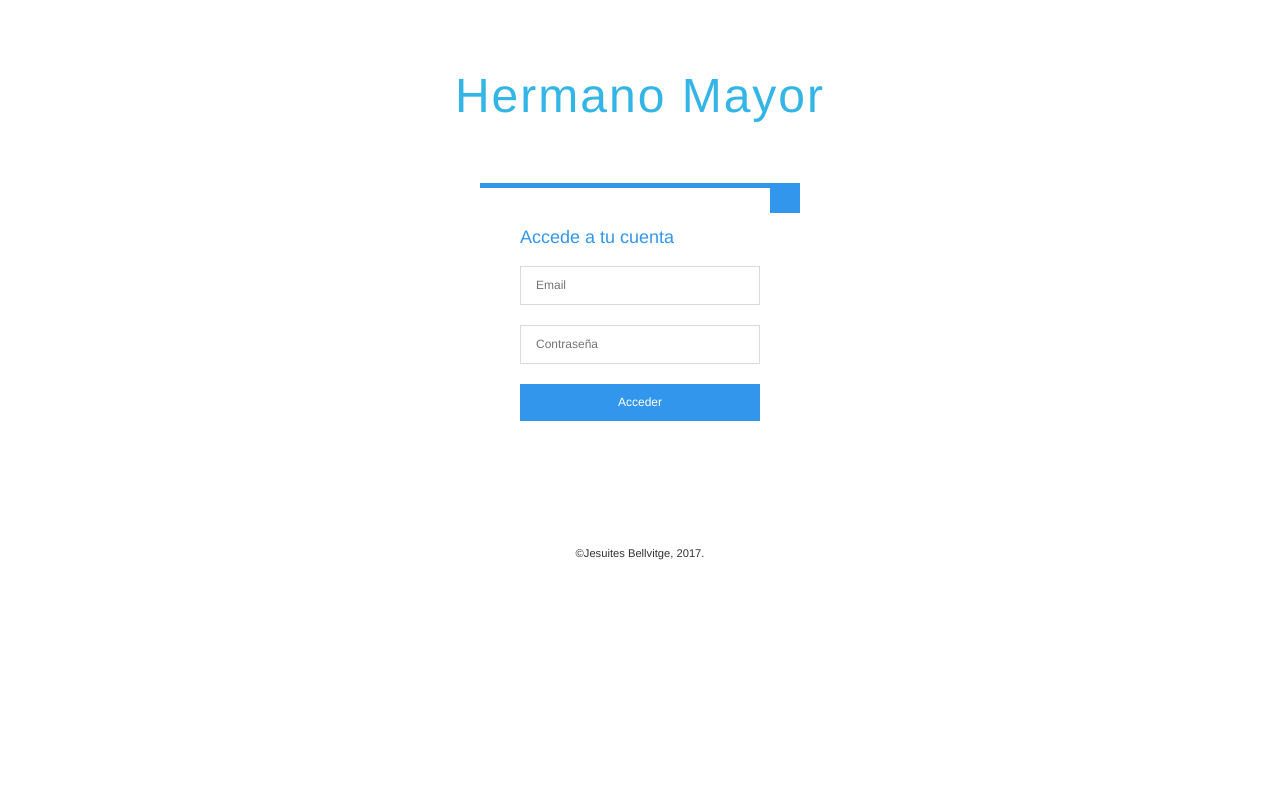
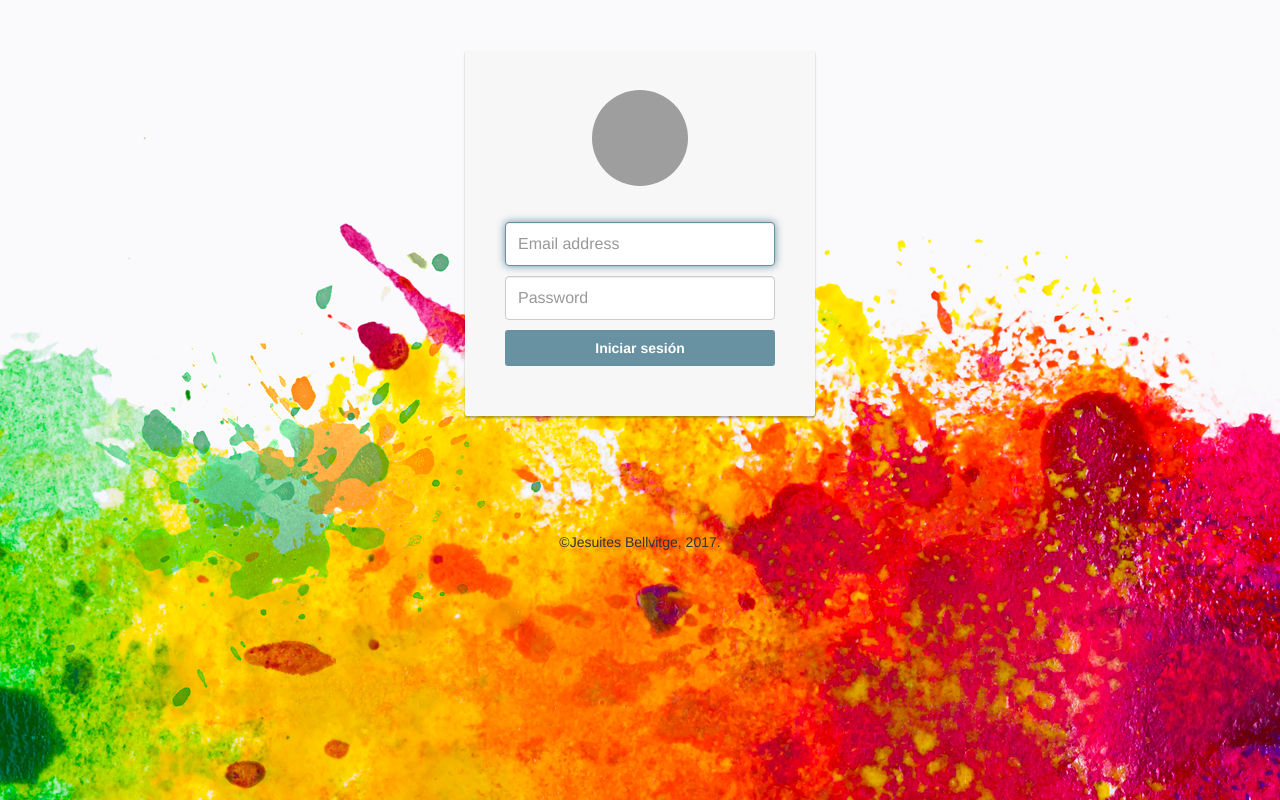
Before and after one commit to DAWPR7/PR07, a PHP site: page /login.php in a window 1280 px wide. Run offline with PHP 8.4, Linux system fonts and the light colour scheme; some libraries are stand-ins or nearby versions; grey boxes are pictures that could not be loaded.

Commit message:
login, estilos, libro estilos
El libro de estilos le he dado prioridad porque he visto que se entrega
mañana. Sergi ponte con el logo y con el por favor ;)

```diff
--- a/assets/css/login.css
+++ b/assets/css/login.css
@@ -1,3 +1,146 @@
+/*
+ * Specific styles of signin component
+ */
+/*
+ * General styles
+ */
+body, html {
+    height: 100%;
+    background-repeat: no-repeat;
+
+
+}
+
+.card-container.card {
+    max-width: 350px;
+    padding: 40px 40px;
+}
+
+.btn {
+    font-weight: 700;
+    height: 36px;
+    -moz-user-select: none;
+    -webkit-user-select: none;
+    user-select: none;
+    cursor: default;
+}
+
+/*
+ * Card component
+ */
+.card {
+    background-color: #F7F7F7;
+    /* just in case there no content*/
+    padding: 20px 25px 30px;
+    margin: 0 auto 25px;
+    margin-top: 50px;
+    /* shadows and rounded borders */
+    -moz-border-radius: 2px;
+    -webkit-border-radius: 2px;
+    border-radius: 2px;
+    -moz-box-shadow: 0px 2px 2px rgba(0, 0, 0, 0.3);
+    -webkit-box-shadow: 0px 2px 2px rgba(0, 0, 0, 0.3);
+    box-shadow: 0px 2px 2px rgba(0, 0, 0, 0.3);
+}
+
+.profile-img-card {
+    width: 96px;
+    height: 96px;
+    margin: 0 auto 10px;
+    display: block;
+    -moz-border-radius: 50%;
+    -webkit-border-radius: 50%;
+    border-radius: 50%;
+}
+
+/*
+ * Form styles
+ */
+.profile-name-card {
+    font-size: 16px;
+    font-weight: bold;
+    text-align: center;
+    margin: 10px 0 0;
+    min-height: 1em;
+}
+
+.reauth-email {
+    display: block;
+    color: #404040;
+    line-height: 2;
+    margin-bottom: 10px;
+    font-size: 14px;
+    text-align: center;
+    overflow: hidden;
+    text-overflow: ellipsis;
+    white-space: nowrap;
+    -moz-box-sizing: border-box;
+    -webkit-box-sizing: border-box;
+    box-sizing: border-box;
+}
+
+.form-signin #inputEmail,
+.form-signin #inputPassword {
+    direction: ltr;
+    height: 44px;
+    font-size: 16px;
+}
+
+.form-signin input[type=email],
+.form-signin input[type=password],
+.form-signin input[type=text],
+.form-signin button {
+    width: 100%;
+    display: block;
+    margin-bottom: 10px;
+    z-index: 1;
+    position: relative;
+    -moz-box-sizing: border-box;
+    -webkit-box-sizing: border-box;
+    box-sizing: border-box;
+}
+
+.form-signin .form-control:focus {
+    border-color: rgb(104, 145, 162);
+    outline: 0;
+    -webkit-box-shadow: inset 0 1px 1px rgba(0,0,0,.075),0 0 8px rgb(104, 145, 162);
+    box-shadow: inset 0 1px 1px rgba(0,0,0,.075),0 0 8px rgb(104, 145, 162);
+}
+
+.btn.btn-signin {
+    /*background-color: #4d90fe; */
+    background-color: rgb(104, 145, 162);
+    /* background-color: linear-gradient(rgb(104, 145, 162), rgb(12, 97, 33));*/
+    padding: 0px;
+    font-weight: 700;
+    font-size: 14px;
+    height: 36px;
+    -moz-border-radius: 3px;
+    -webkit-border-radius: 3px;
+    border-radius: 3px;
+    border: none;
+    -o-transition: all 0.218s;
+    -moz-transition: all 0.218s;
+    -webkit-transition: all 0.218s;
+    transition: all 0.218s;
+}
+
+.btn.btn-signin:hover,
+.btn.btn-signin:active,
+.btn.btn-signin:focus {
+    background-color: rgb(12, 97, 33);
+}
+
+.forgot-password {
+    color: rgb(104, 145, 162);
+}
+
+.forgot-password:hover,
+.forgot-password:active,
+.forgot-password:focus{
+    color: rgb(12, 97, 33);
+}
+
 /* Footer */
 
     #footer {
@@ -22,7 +165,7 @@
         #footer .copyright {
             width: 100%;
             margin: 2.5em 0 2em 0;
-			font-size: 0.8em;
+            font-size: 1em;
             text-align: center;
         }
 
@@ -50,7 +193,7 @@
                 }
 
                 #footer .copyright {
-					text-align: left;
+                    text-align: center;
                 }
 
         }
@@ -78,285 +221,3 @@
             }
 
         }
-
-/* Module */
-.form2-module {
-  position: relative;
-  background: #ffffff;
-  max-width: 640px;
-  width: 100%;
-  border-top: 5px solid #3297ec;
-  box-shadow: 0 0 3 px rgba(0, 0, 0, 0.1);
-  margin: 0 auto;
-  margin-bottom: 40px;
-}
-.form-module {
-  position: relative;
-  background: #ffffff;
-  max-width: 320px;
-  width: 100%;
-  border-top: 5px solid #3297ec;
-  box-shadow: 0 0 3 px rgba(0, 0, 0, 0.1);
-  margin: 0 auto;
-}
-		.form-module {
-  position: relative;
-  background: #ffffff;
-  max-width: 320px;
-  width: 100%;
-  border-top: 5px solid #3297ec;
-  box-shadow: 0 0 3 px rgba(0, 0, 0, 0.1);
-  margin: 0 auto;
-}
-.form2-module .toggle {
-  cursor: pointer;
-  position: absolute;
-  top: -0;
-  right: -0;
-  background: #3297ec;
-  width: 30px;
-  height: 30px;
-  margin: -5px 0 0;
-  color: #ffffff;
-  font-size: 12px;
-  line-height: 30px;
-  text-align: center;
-}
-.form-module .toggle {
-  cursor: pointer;
-  position: absolute;
-  top: -0;
-  right: -0;
-  background: #3297ec;
-  width: 30px;
-  height: 30px;
-  margin: -5px 0 0;
-  color: #ffffff;
-  font-size: 12px;
-  line-height: 30px;
-  text-align: center;
-}
-.form2-module .toggle .tooltip {
-  position: absolute;
-  top: 5px;
-  right: -65px;
-  display: block;
-  background: rgba(0, 0, 0, 0.6);
-  width: auto;
-  padding: 5px;
-  font-size: 10px;
-  line-height: 2;
-  text-transform: uppercase;
-}
-.form-module .toggle .tooltip {
-  position: absolute;
-  top: 5px;
-  right: -65px;
-  display: block;
-  background: rgba(0, 0, 0, 0.6);
-  width: auto;
-  padding: 5px;
-  font-size: 10px;
-  line-height: 2;
-  text-transform: uppercase;
-}
-.form2-module .toggle .tooltip:before {
-  content: '';
-  position: absolute;
-  top: 5px;
-  left: -5px;
-  display: block;
-  border-top: 5px solid transparent;
-  border-bottom: 5px solid transparent;
-  border-right: 5px solid rgba(0, 0, 0, 0.6);
-}
-.form-module .toggle .tooltip:before {
-  content: '';
-  position: absolute;
-  top: 5px;
-  left: -5px;
-  display: block;
-  border-top: 5px solid transparent;
-  border-bottom: 5px solid transparent;
-  border-right: 5px solid rgba(0, 0, 0, 0.6);
-}
-.form2-module .form {
-  display: none;
-  padding: 40px;
-}
-.form-module .form {
-  display: none;
-  padding: 40px;
-}
-.form2-module .form:nth-child(2) {
-  display: block;
-}
-.form-module .form:nth-child(2) {
-  display: block;
-}
-.form2-module h2 {
-  margin: 0 0 20px;
-  color: #3297ec;
-  font-size: 18px;
-  font-weight: 400;
-  line-height: 1;
-}
-.form-module h2 {
-  margin: 0 0 20px;
-  color: #3297ec;
-  font-size: 18px;
-  font-weight: 400;
-  line-height: 1;
-}
-.form2-module input {
-  outline: none;
-  display: block;
-  width: 100%;
-  border: 1px solid #d9d9d9;
-  margin: 0 0 20px;
-  padding: 10px 15px;
-  box-sizing: border-box;
-  font-weight: 400;
-  -webkit-transition: 0.3s ease;
-  transition: 0.3s ease;
-  font-size: 12px;
-}
-.form-module input {
-  outline: none;
-  display: block;
-  width: 100%;
-  border: 1px solid #d9d9d9;
-  margin: 0 0 20px;
-  padding: 10px 15px;
-  box-sizing: border-box;
-  font-weight: 400;
-  -webkit-transition: 0.3s ease;
-  transition: 0.3s ease;
-  font-size: 12px;
-}
-.form2-module input:focus {
-  border: 1px solid #3297ec;
-  color: #333333;
-  font-size: 12px;
-}
-.form-module input:focus {
-  border: 1px solid #3297ec;
-  color: #333333;
-  font-size: 12px;
-}
-.form2-module select {
-  outline: none;
-  display: block;
-  width: 100%;
-  border: 1px solid #d9d9d9;
-  margin: 0 0 20px;
-  padding: 10px 15px;
-  box-sizing: border-box;
-  font-weight: 400;
-  -webkit-transition: 0.3s ease;
-  transition: 0.3s ease;
-  font-size: 12px
-}
-.form-module select {
-  outline: none;
-  display: block;
-  width: 100%;
-  border: 1px solid #d9d9d9;
-  margin: 0 0 20px;
-  padding: 10px 15px;
-  box-sizing: border-box;
-  font-weight: 400;
-  -webkit-transition: 0.3s ease;
-  transition: 0.3s ease;
-  font-size: 12px
-}
-.form2-module select:focus {
-  border: 1px solid #3297ec;
-  color: #333333;
-  font-size: 12px;
-}
-.form-module select:focus {
-  border: 1px solid #3297ec;
-  color: #333333;
-  font-size: 12px;
-}
-.form2-module select option {
-  color: #33b5e5;
-}
-.form-module select option {
-  color: #33b5e5;
-}
-.form2-module select:not(:checked) {
-  color: #a9a9a9;
-}
-.form-module select:not(:checked) {
-  color: #a9a9a9;
-}
-.form2-module select:checked {
-  color: green;
-}
-.form-module select:checked {
-  color: green;
-}
-.form2-module button {
-  cursor: pointer;
-  background: #3297ec;
-  width: 100%;
-  border: 0;
-  padding: 10px 15px;
-  color: #ffffff;
-  -webkit-transition: 0.3s ease;
-  transition: 0.3s ease;
-  font-size: 12px;
-}
-.form-module button {
-  cursor: pointer;
-  background: #3297ec;
-  width: 100%;
-  border: 0;
-  padding: 10px 15px;
-  color: #ffffff;
-  -webkit-transition: 0.3s ease;
-  transition: 0.3s ease;
-  font-size: 12px;
-}
-.form2-module button:hover {
-  background: #178ab4;
-}
-.form-module button:hover {
-  background: #178ab4;
-}
-.form-module2 .cta {
-  background: #f2f2f2;
-  width: 100%;
-  padding: 15px 40px;
-  box-sizing: border-box;
-  color: #666666;
-  font-size: 12px;
-  text-align: center;
-}
-
-/*Image centering*/
-.logo {
-    margin-bottom: -0.05em;
-    width: 40px;
-}
-/* Pen Title */
-.pen-title {
-  padding: 50px 0;
-  text-align: center;
-  letter-spacing: 2px;
-  color: #33b5e5;
-  font-size: 48px;
-}
-.pen-title h1 {
-  margin: 0 0 20px;
-  font-weight: 300;
-
-}
-
-.pen-title span a {
-  color: #33b5e5;
-  font-weight: 600;
-  text-decoration: none;
-}
--- a/login.php
+++ b/login.php
@@ -9,26 +9,25 @@
 	<link rel="stylesheet" href="assets/css/login.css" />
 	<link rel='stylesheet prefetch' href='http://maxcdn.bootstrapcdn.com/font-awesome/4.3.0/css/font-awesome.min.css'>
 </head>
-<body>
-  <h1 class="pen-title">Hermano Mayor</h1>
+<body background="IMG/login.jpg">
 
+<div class="container">
+        <div class="card card-container">
+            <!-- <img class="profile-img-card" src="//lh3.googleusercontent.com/-6V8xOA6M7BA/AAAAAAAAAAI/AAAAAAAAAAA/rzlHcD0KYwo/photo.jpg?sz=120" alt="" /> -->
+            <img id="profile-img" class="profile-img-card" src="//ssl.gstatic.com/accounts/ui/avatar_2x.png" />
+            <p id="profile-name" class="profile-name-card"></p>
+            <form action="login.proc.php" method="POST" class="form-signin">
+                <span id="reauth-email" class="reauth-email"></span>
+                <input type="text" name="email" id="inputEmail" class="form-control" placeholder="Email address" required autofocus>
+                <input type="password" name="password" id="inputPassword" class="form-control" placeholder="Password" required>
 
-	<div class="module form-module">
-  	<div class="toggle"> </div>
-
-
-  <div class="form">
-    <h2>Accede a tu cuenta</h2>
-
-    <form action="" method="POST">
-      <input id="usuario" name="usuario" type="email" placeholder="Email"/>
-      <input id="password" name="password" type="password" placeholder="Contraseña"/>
-      <button>Acceder</button>
-    </form>
-  </div>
-	</div>
-
-
+                <button class="btn btn-lg btn-primary btn-block btn-signin" type="submit">Iniciar sesión</button>
+            </form><!-- /form -->
+            <!--<a href="#" class="forgot-password">
+                Forgot the password?
+            </a> -->
+        </div><!-- /card-container -->
+    </div><!-- /container -->
 
 
 <!-- Footer -->
@@ -37,5 +36,6 @@ include("footer.php");
 ?>
 <script src="assets/js/jquery-3.2.0.min.js"></script>
 <script src="assets/js/bootstrap.min.js"></script>
+<script src="assets/js/login.js"></script>
 </body>
 </html>
```
Also changed, not shown: login.proc.php (added, +19 -0 lines), IMG/images.jpg (added), IMG/login.jpg (added), 1 other file. Lines whose indentation alone changed are shown as unchanged.
